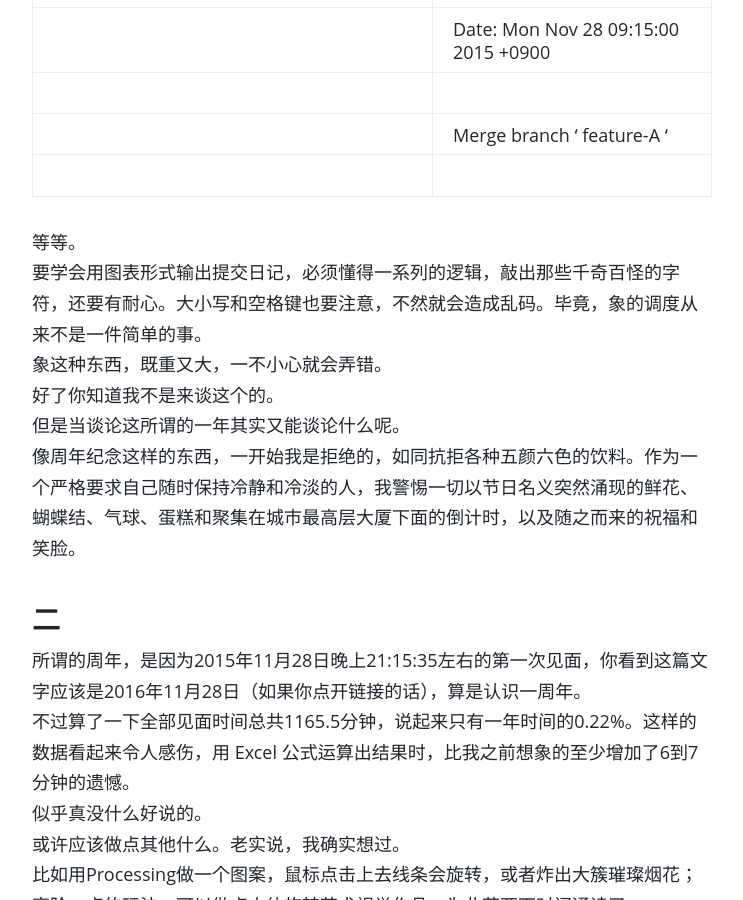
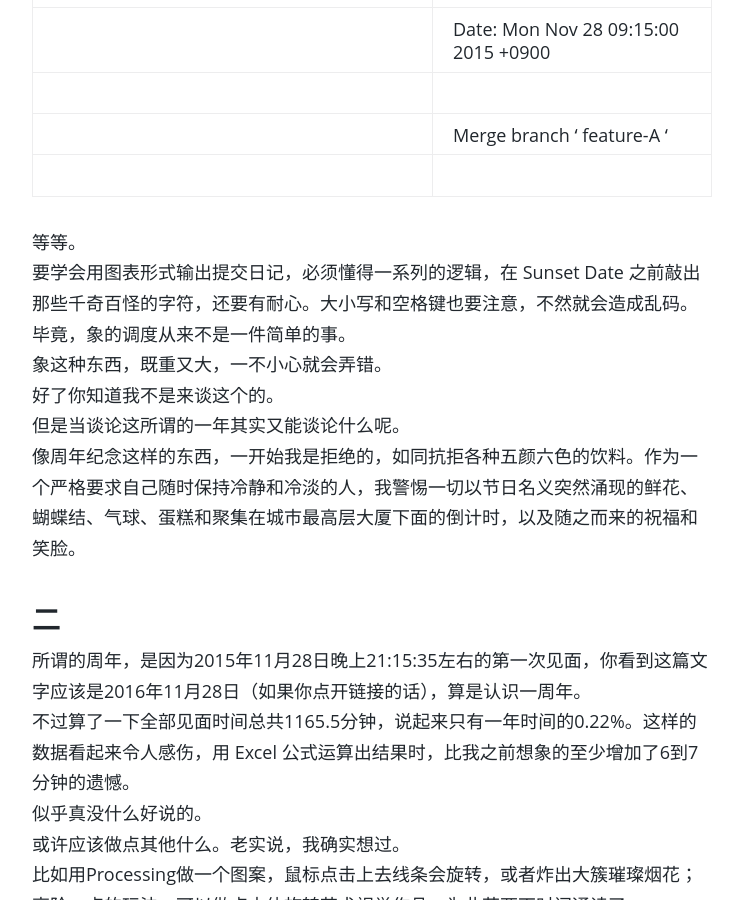
Before and after one commit to sardine2/wangshourong, a Jekyll site: the page built from _posts/2016-11-28-Something-About-The-Vanished-Elephant.md, in a window 1280 px wide and 900 px high, scrolled down 1199 px. Shown: the whole window, without its empty margins (268-1011 px from the left). Built offline with Jekyll 4.4.1, drawn with Linux system fonts in a browser that asks for light colours; comment, search, counter and statistics services are not loaded; some of the changed text lies outside the part shown.

Commit message:
Update 2016-11-28-Something-About-The-Vanished-Elephant.md

```diff
--- a/_posts/2016-11-28-Something-About-The-Vanished-Elephant.md
+++ b/_posts/2016-11-28-Something-About-The-Vanished-Elephant.md
@@ -28,7 +28,7 @@ $ git log -- graph
 
 
 等等。
-要学会用图表形式输出提交日记，必须懂得一系列的逻辑，敲出那些千奇百怪的字符，还要有耐心。大小写和空格键也要注意，不然就会造成乱码。毕竟，象的调度从来不是一件简单的事。
+要学会用图表形式输出提交日记，必须懂得一系列的逻辑，在 Sunset Date 之前敲出那些千奇百怪的字符，还要有耐心。大小写和空格键也要注意，不然就会造成乱码。毕竟，象的调度从来不是一件简单的事。
 象这种东西，既重又大，一不小心就会弄错。
 好了你知道我不是来谈这个的。
 但是当谈论这所谓的一年其实又能谈论什么呢。
```
Also changed, not shown: other parts of _posts/2016-11-28-Something-About-The-Vanished-Elephant.md (+1 -1 lines).
